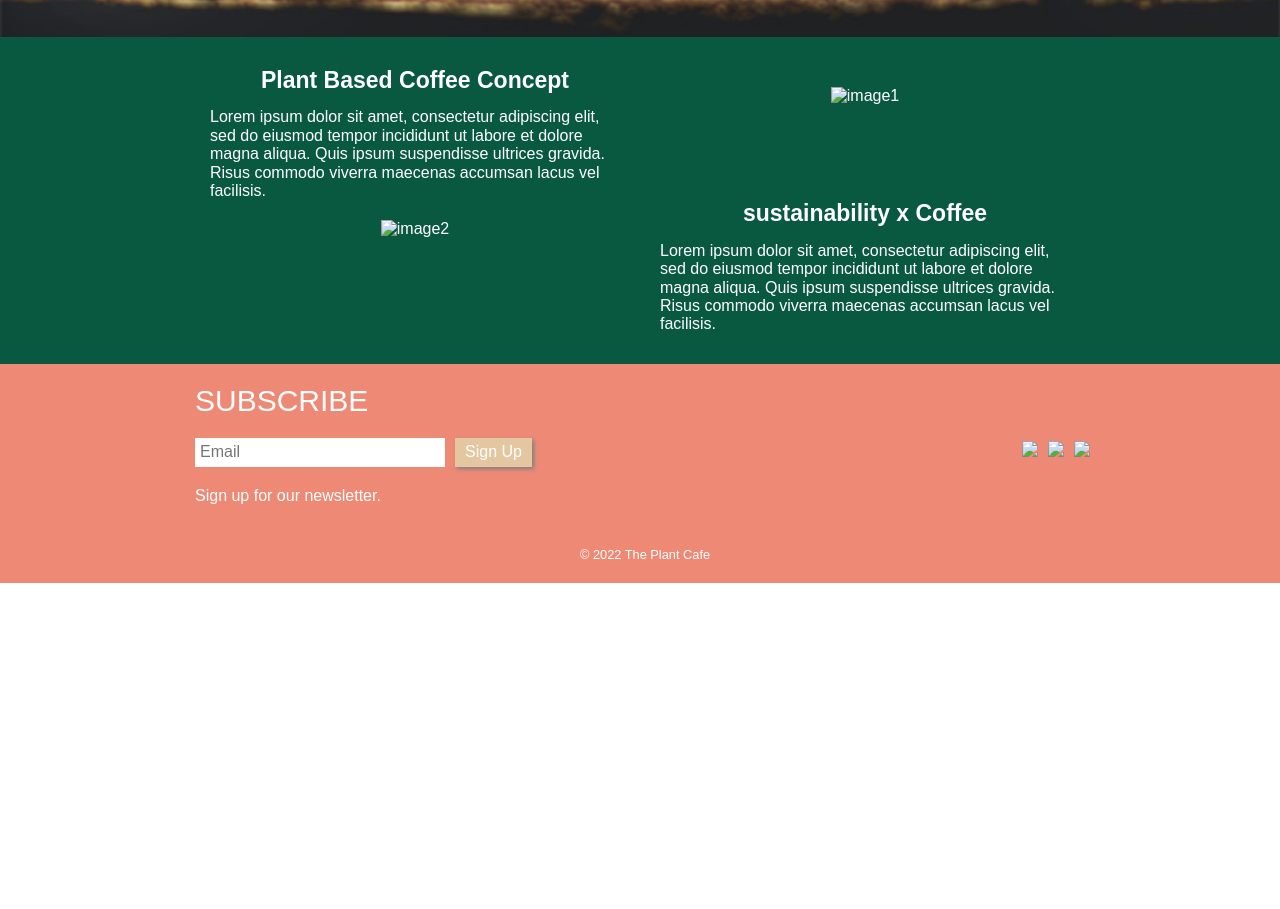
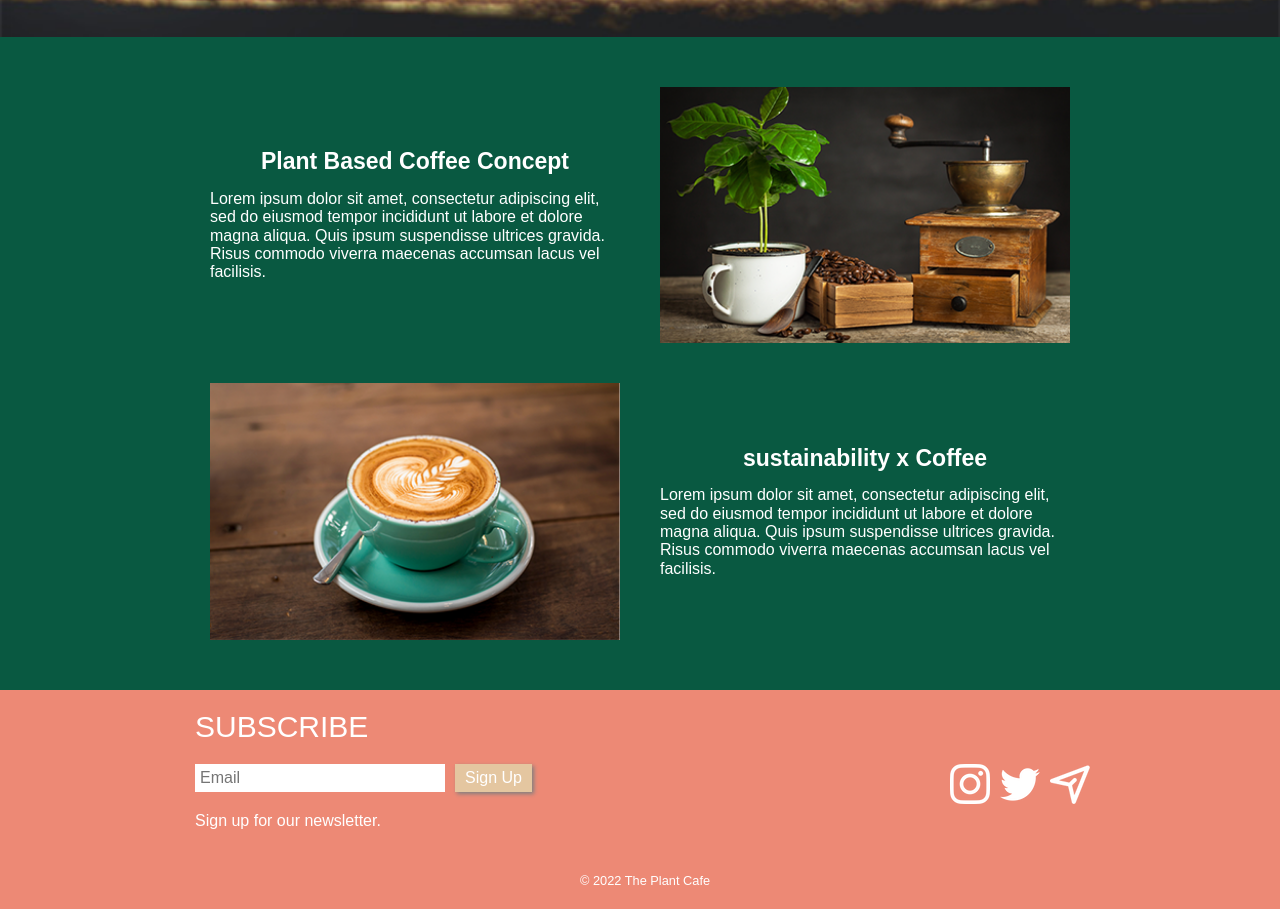
Before and after one commit to erinakamura-demo/portfolio, a plain HTML site: page story.html in a window 1280 px wide. Shown: the part 603-1512 px from the top of the page. Before the commit the page ends 1186 px from the top, so only its background shows below. Drawn offline with Linux system fonts and the light colour scheme; files whose address does not match are found by name; a web font is replaced by a local one.

Commit message:
code update

```diff
--- a/story.html
+++ b/story.html
@@ -4,14 +4,14 @@
   <meta charset="UTF-8">
   <meta http-equiv="X-UA-Compatible" content="IE=edge">
   <meta name="viewport" content="width=device-width, initial-scale=1.0">
-  <link rel="icon" href="../The_Plant_Cafe_code/images/favicon.ico">
+  <link rel="icon" href="images/favicon.ico">
   <title>Our Story | The Plant Cafe</title>
   <!-- adobe font -->
   <link rel="stylesheet" href="https://use.typekit.net/bey1tzh.css">
   <!-- CSS -->
-  <link rel="stylesheet" href="./destyle.css">
-  <link rel="stylesheet" href="./story.css">
-  <link rel="stylesheet" href="./style.css">
+  <link rel="stylesheet" href="destyle.css">
+  <link rel="stylesheet" href="story.css">
+  <link rel="stylesheet" href="style.css">
 </head>
 <body>
   <header>
@@ -25,7 +25,7 @@
         <p>Lorem ipsum dolor sit amet, consectetur adipiscing elit, sed do eiusmod tempor incididunt ut labore et dolore magna aliqua. Quis ipsum suspendisse ultrices gravida. Risus commodo viverra maecenas accumsan lacus vel facilisis. </p>
        </div>
        <div class="image">
-         <img src="../The_Plant_Cafe_code/images/concept.png" alt="image1">
+         <img src="images/concept.png" alt="image1">
        </div>
      </section>
      <section class="sustainability">
@@ -34,7 +34,7 @@
          <p>Lorem ipsum dolor sit amet, consectetur adipiscing elit, sed do eiusmod tempor incididunt ut labore et dolore magna aliqua. Quis ipsum suspendisse ultrices gravida. Risus commodo viverra maecenas accumsan lacus vel facilisis. </p>
        </div>
        <div class="image">
-         <img src="../The_Plant_Cafe_code/images/sustainability.png" alt="image2">
+         <img src="images/sustainability.png" alt="image2">
        </div>
      </section>
    </div>
@@ -52,13 +52,13 @@
       <div class="sns">
         <ul>
           <li>
-            <a href="https://www.instagram.com/"><img src="../The_Plant_Cafe_code/images/instagram_icon.png" class="instagram"></a>
+            <a href="https://www.instagram.com/"><img src="images/instagram_icon.png" class="instagram"></a>
           </li>
           <li>
-            <a href="w"><img src="../The_Plant_Cafe_code/images/twitter_icon.png" class="twitter"></a>
+            <a href="w"><img src="images/twitter_icon.png" class="twitter"></a>
           </li>
           <li>
-            <a href="mailto:customersupport@theplantcafe.com?body=Body&amp;cc=info@theplantcafe.com"><img src="../The_Plant_Cafe_code/images/email_icon.png" class="contact"></a>
+            <a href="mailto:customersupport@theplantcafe.com?body=Body&amp;cc=info@theplantcafe.com"><img src="images/email_icon.png" class="contact"></a>
           </li>
         </ul>
       </div>
```
